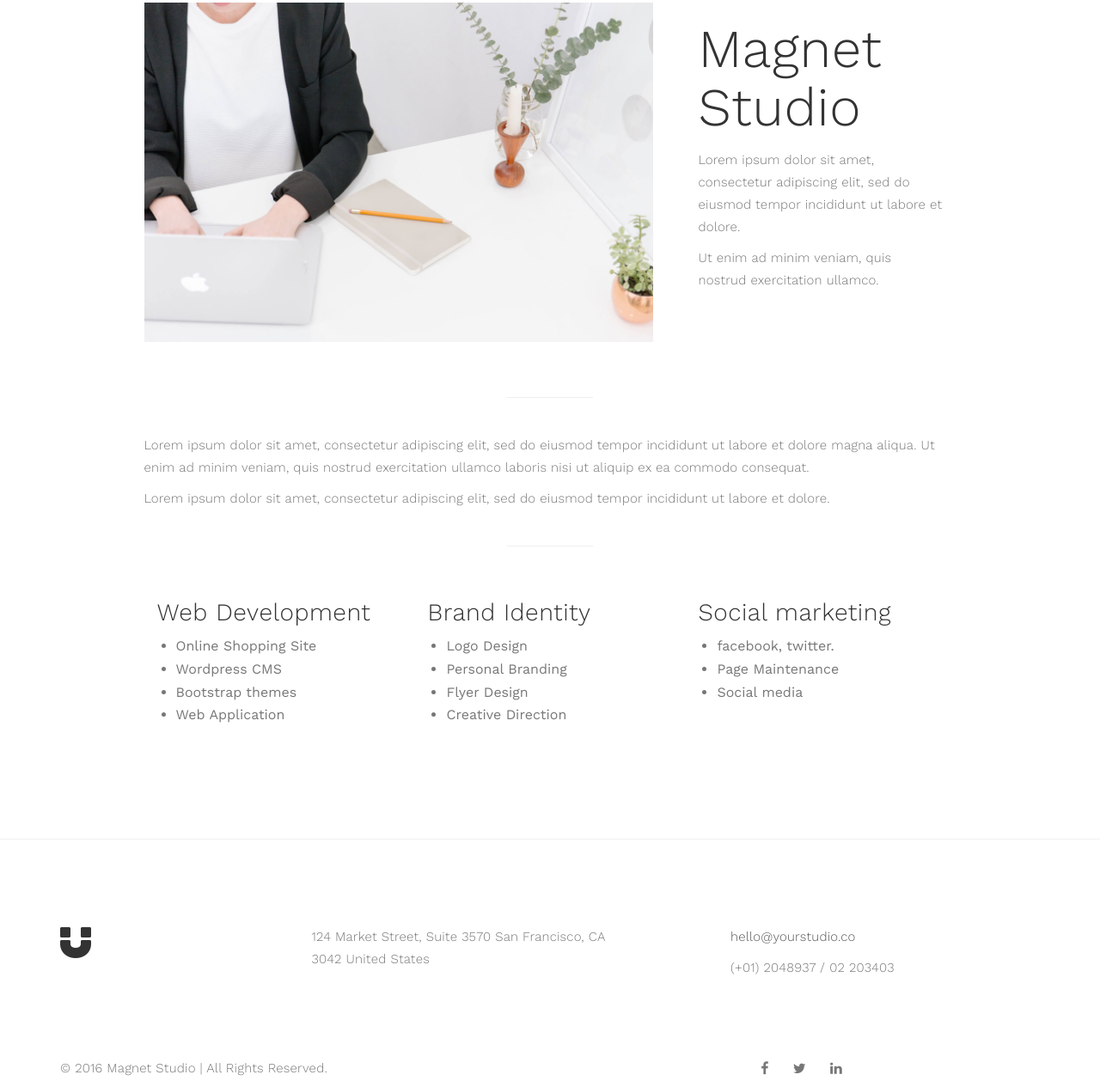
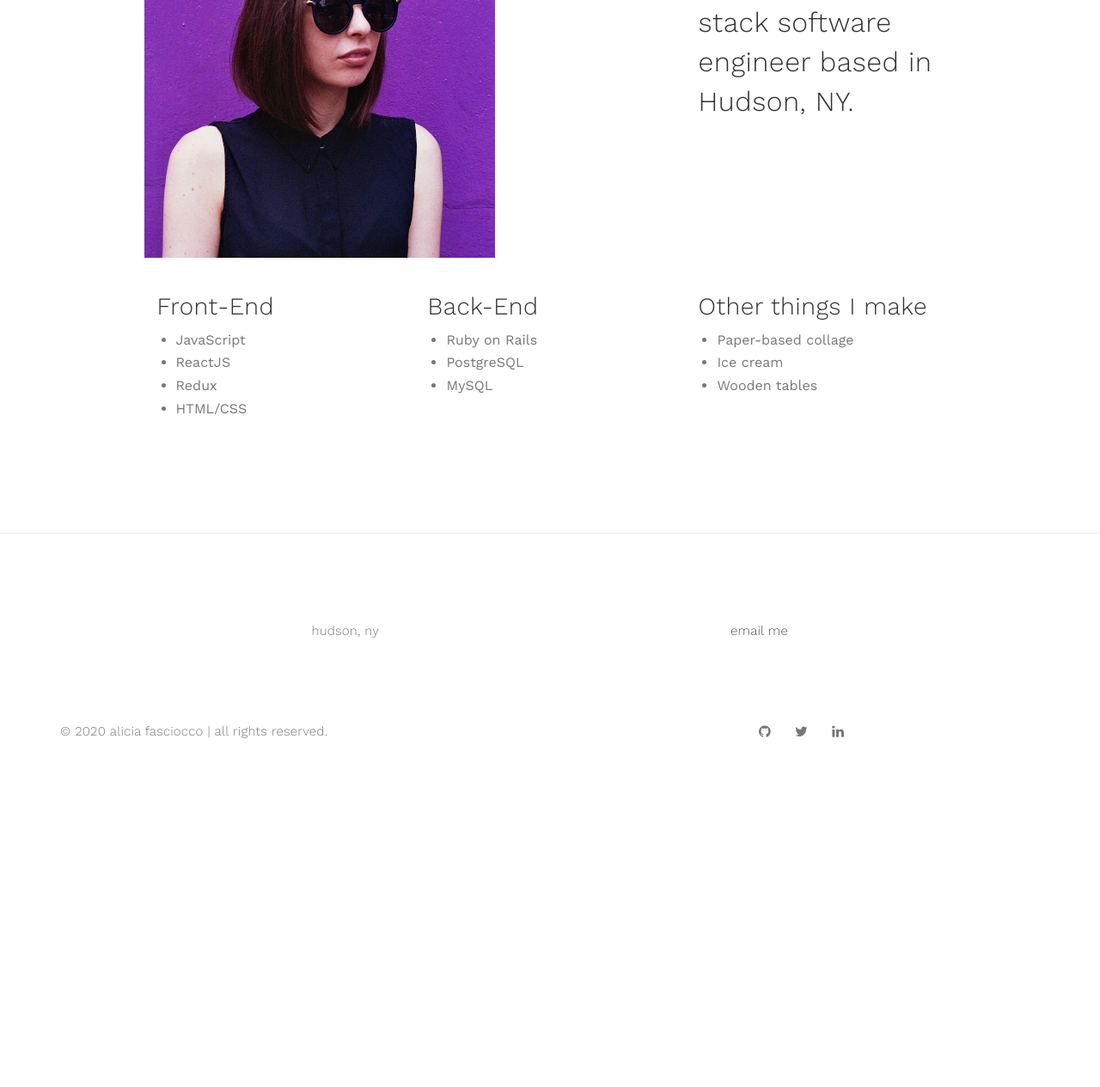
Before and after one commit to amfosh/alicia-fasciocco-portfolio, a plain HTML site: page about.html in a window 1280 px wide. Shown: the part 394-1659 px from the top of the page at 86% size. After the commit the page ends 1368 px from the top, so only its background shows below. Drawn offline with nearby package versions, Linux system fonts and the light colour scheme.

Commit message:
adding about

```diff
--- a/about.html
+++ b/about.html
@@ -63,55 +63,45 @@
 
                <div class="col-md-offset-1 col-md-10 col-sm-12">
                     <div class="section-title">
-                         <h3>about our story</h3>
-                         <h2>The creative web & mobile studio and focused on brand identity, web development and social marketing.</h2>
+                         <h3>about me</h3>
                     </div>
 
                     <div class="col-md-8 col-sm-12">
-                         <img src="images/about-image.jpg" class="img-responsive" alt="About">
+                         <img src="images/headshot.jpeg" class="img-responsive-2" alt="About">
                     </div>
 
                     <div class="col-md-4 col-sm-12">
-                         <h1>Magnet Studio</h1>
-                         <p>Lorem ipsum dolor sit amet, consectetur adipiscing elit, sed do eiusmod tempor incididunt ut labore et dolore.</p>
-                         <p>Ut enim ad minim veniam, quis nostrud exercitation ullamco.</p>
+                         <h2> Hi! I’m Alicia Fasciocco, a full-stack software engineer based in Hudson, NY.</h2>
                     </div>
 
                     <div class="clearfix"></div>
-
-                     <hr>
-
-                    <p>Lorem ipsum dolor sit amet, consectetur adipiscing elit, sed do eiusmod tempor incididunt ut labore et dolore magna aliqua. Ut enim ad minim veniam, quis nostrud exercitation ullamco laboris nisi ut aliquip ex ea commodo consequat.</p>
-                    <p>Lorem ipsum dolor sit amet, consectetur adipiscing elit, sed do eiusmod tempor incididunt ut labore et dolore.</p>
-
-                    <hr>
+                    <!-- <hr> -->
 
                     <div class="col-md-4 col-sm-6">
-                         <h3>Web Development</h3>
+                         <h3>Front-End</h3>
                          <ul>
-                              <li>Online Shopping Site</li>
-                              <li>Wordpress CMS</li>
-                              <li>Bootstrap themes</li>
-                              <li>Web Application</li>
+                              <li>JavaScript</li>
+                              <li>ReactJS</li>
+                              <li>Redux</li>
+                              <li>HTML/CSS</li>
                          </ul>
                     </div>
 
                     <div class="col-md-4 col-sm-6">
-                         <h3>Brand Identity</h3>
+                         <h3>Back-End</h3>
                          <ul>
-                              <li>Logo Design</li>
-                              <li>Personal Branding</li>
-                              <li>Flyer Design</li>
-                              <li>Creative Direction</li>
+                              <li>Ruby on Rails</li>
+                              <li>PostgreSQL</li>
+                              <li>MySQL</li>
                          </ul>
                     </div>
 
                     <div class="col-md-4 col-sm-6">
-                         <h3>Social marketing</h3>
+                         <h3>Other things I make</h3>
                          <ul>
-                              <li>facebook, twitter.</li>
-                              <li>Page Maintenance</li>
-                              <li>Social media</li>
+                              <li>Paper-based collage</li>
+                              <li>Ice cream</li>
+                              <li>Wooden tables</li>
                          </ul>
                     </div>
                </div>
@@ -126,17 +116,14 @@
      <div class="container">
           <div class="row">
 
-               <div class="col-md-3 col-sm-3">
-                    <i class="fa fa-magnet"></i>
-               </div>
+               <div class="col-md-3 col-sm-3"></div>
 
                <div class="col-md-4 col-sm-4">
-                    <p>124 Market Street, Suite 3570 San Francisco, CA 3042 United States</p>
+                    <p>hudson, ny</p>
                </div>
 
                <div class="col-md-offset-1 col-md-4 col-sm-offset-1 col-sm-3">
-                    <p><a href="mailto:youremail@gmail.com">hello@yourstudio.co</a></p>
-                    <p>(+01) 2048937 / 02 203403</p>
+                    <p><a href="mailto:afasciocco@gmail.com">email me</a></p>
                </div>
 
                <div class="clearfix col-md-12 col-sm-12">
@@ -145,21 +132,22 @@
 
                <div class="col-md-6 col-sm-6">
                     <div class="footer-copyright">
-                         <p>© 2016 Magnet Studio | All Rights Reserved.</p>
+                         <p>© 2020 alicia fasciocco | all rights reserved.</p>
                     </div>
                </div>
 
                <div class="col-md-6 col-sm-6">
                     <ul class="social-icon">
-                         <li><a href="#" class="fa fa-facebook"></a></li>
-                         <li><a href="#" class="fa fa-twitter"></a></li>
-                         <li><a href="#" class="fa fa-linkedin"></a></li>
+                         <li><a href="https://github.com/amfosh" class="fa fa-github"></a></li>
+                         <li><a href="https://twitter.com/notfocaccia" class="fa fa-twitter"></a></li>
+                         <li><a href="https://www.linkedin.com/in/alicia-fasciocco-6ba3a553" class="fa fa-linkedin"></a></li>
                     </ul>
                </div>
 
           </div>
      </div>
 </footer>
+
 
 
 <!-- SCRIPTS -->
```
Also changed, not shown: blog.html (+9 -10 lines), contact.html (+13 -26 lines), index.html (+6 -8 lines), css/bootstrap.min.css, images/headshot.jpeg (added).
